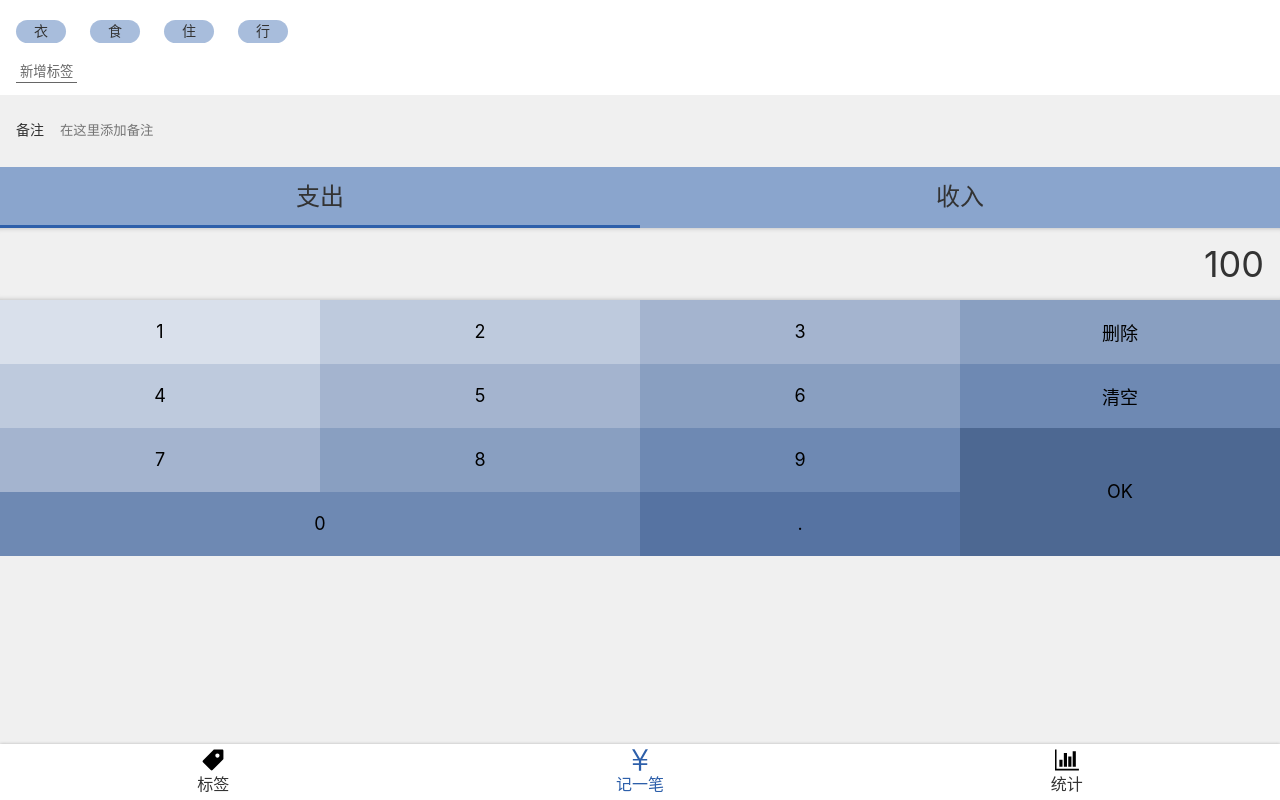
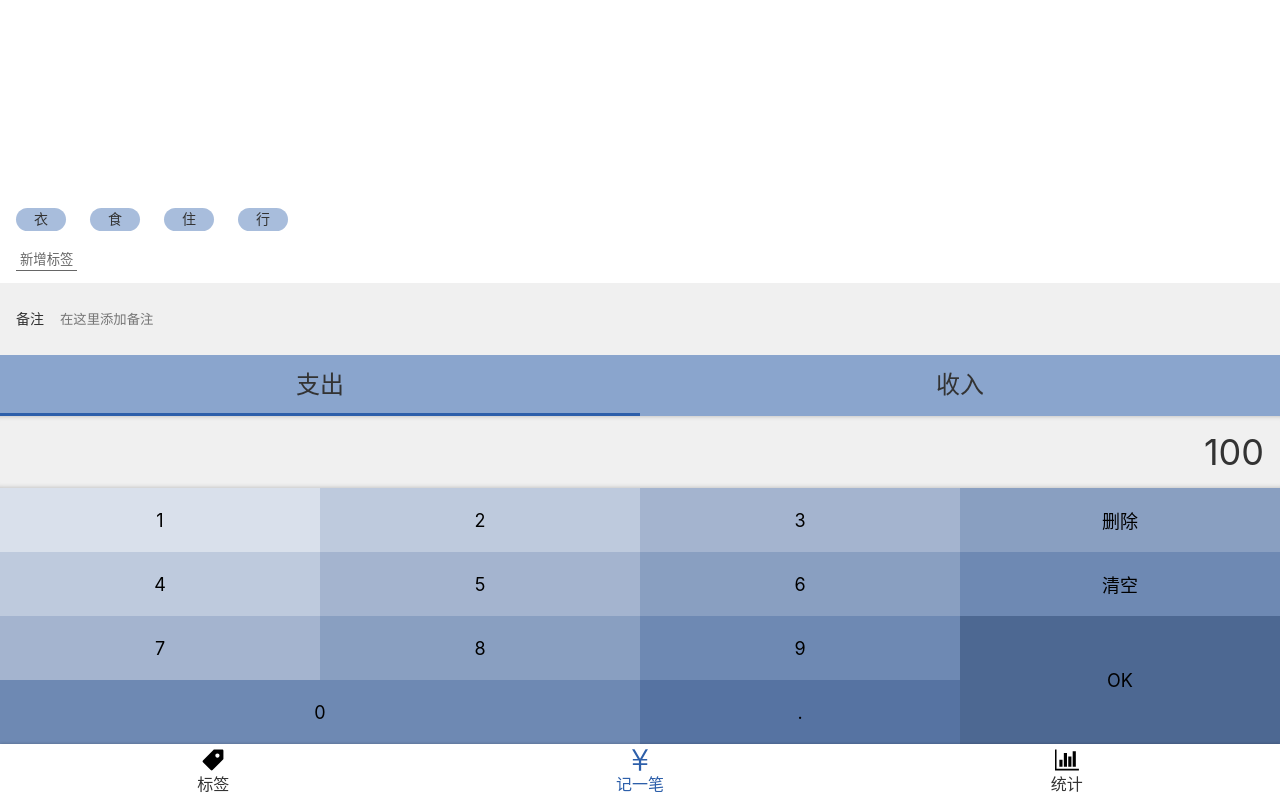
Before and after one commit to xiaoxiaoxiannv/dailycost-react, a React app: page /#/money in a window 1280 px wide. Built offline with nearby package versions, Linux system fonts and the light colour scheme.

Commit message:
Money.tsx UI完成

```diff
--- a/src/components/Layout.tsx
+++ b/src/components/Layout.tsx
@@ -16,7 +16,7 @@
 const Layout = (props:any) => {
   return (
     <Wrapper>
-      <Main>
+      <Main className={props.className}>
         {props.children}
       </Main>
       <Nav/>
--- a/src/components/Nav.tsx
+++ b/src/components/Nav.tsx
@@ -1,5 +1,5 @@
 import styled from 'styled-components';
-import {Link, NavLink} from 'react-router-dom';
+import {NavLink} from 'react-router-dom';
 import React from 'react';
 import Icon from './Icon';
 
--- a/src/views/Money.tsx
+++ b/src/views/Money.tsx
@@ -6,6 +6,11 @@
 const TagsSection = styled.section`
   background:rgb(255,255,255);
   padding: 12px 16px;
+  flex-grow: 1;
+  display:flex;
+  flex-direction: column;
+  justify-content:flex-end;
+  align-items:flex-start;
   >ol{
     margin: 0 -12px;
     >li{
@@ -122,9 +127,13 @@
   }
 `;
 
+const MyLayout = styled(Layout)`
+  display:flex;
+  flex-direction: column;
+`;
 function Money() {
   return (
-    <Layout>
+    <MyLayout>
       <TagsSection>
         <ol>
           <li>衣</li>
@@ -165,7 +174,7 @@
           <button className='dot'>.</button>
         </div>
       </NumberPadSection>
-    </Layout>
+    </MyLayout>
   );
 }
 
```
